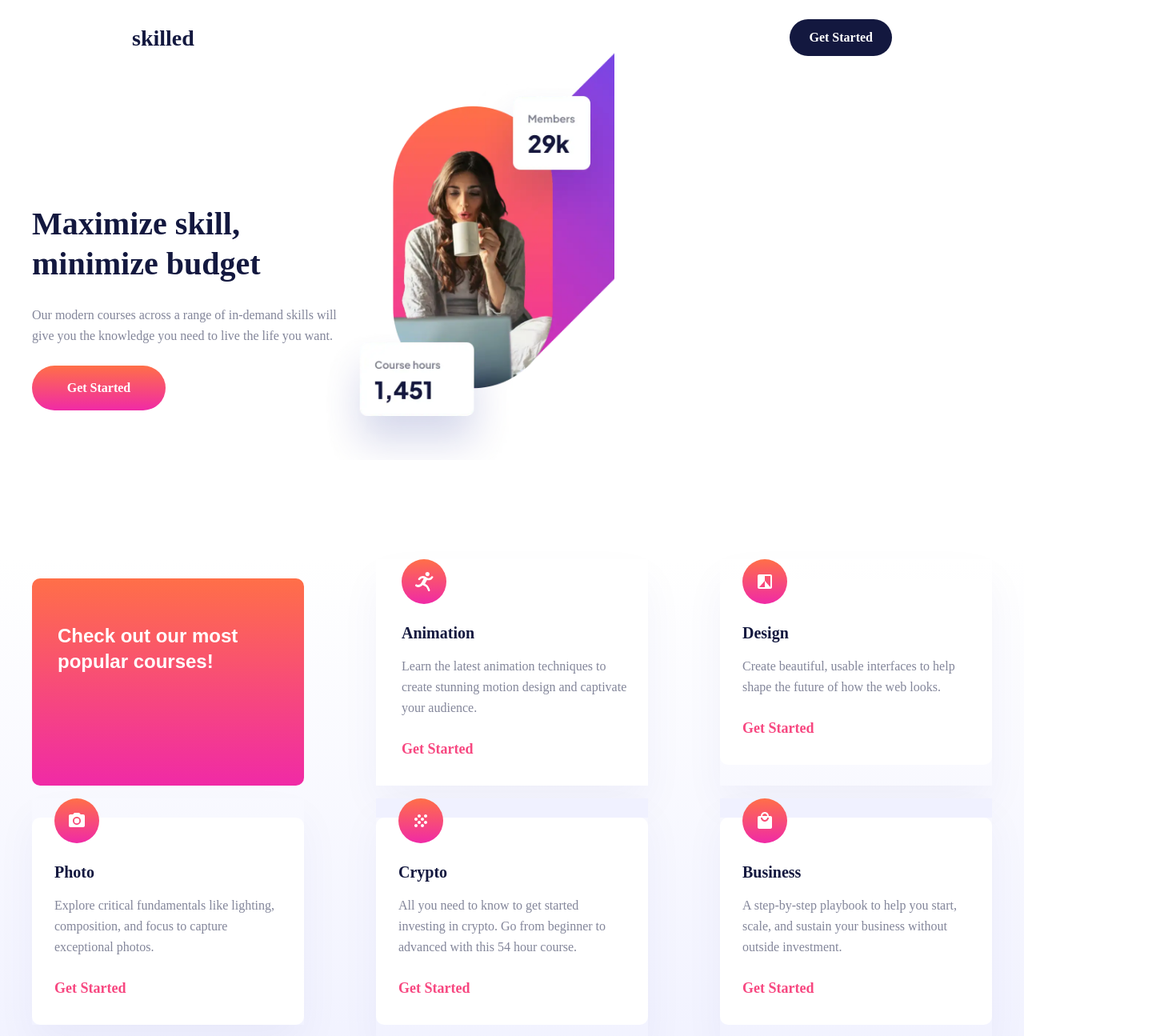
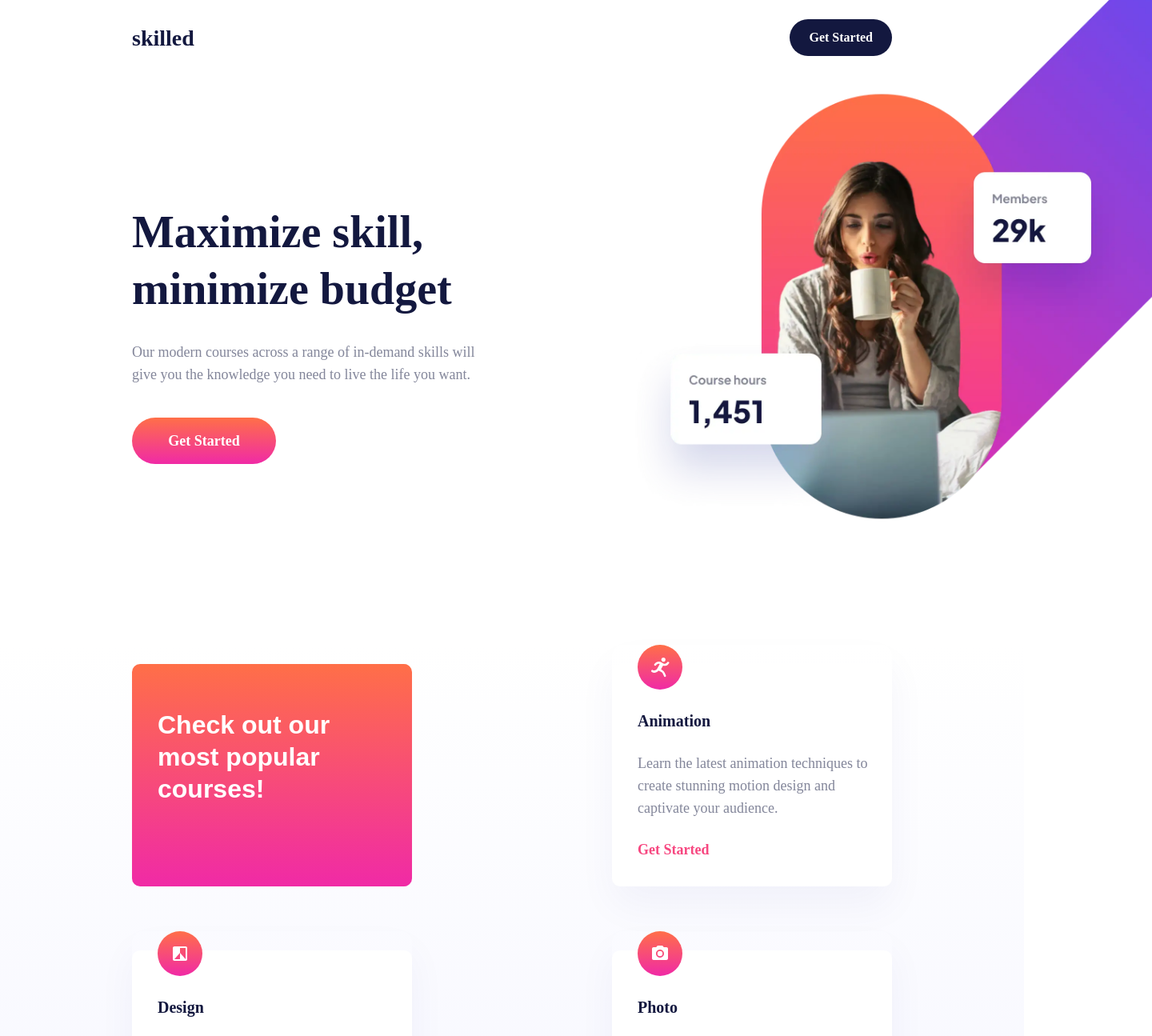
Before and after one commit to roodhouse/frontend-mentor-skilled-landing-page, a React (Create React App) app: page / in a window 1280 px wide. Shown: the top 1295 px of the page at 80% size, 1440 px wide, since content can reach past the window. Built offline with nearby package versions, Linux system fonts and the light colour scheme.

Commit message:
finished all put image scale issue

```diff
--- a/src/App.js
+++ b/src/App.js
@@ -13,7 +13,7 @@ function App() {
         <div id='bodyWrapper'>
           <Body />
         </div>
-        <div id='footerWrapper' className='px-4 bg-naval md:px-10'>
+        <div id='footerWrapper' className='px-4 bg-naval md:px-10 xl:px-[165px]'>
           <Footer />
         </div>
       </div>
--- a/src/components/Body.jsx
+++ b/src/components/Body.jsx
@@ -5,10 +5,10 @@ import Bottom from './body/Bottom'
 function Body() {
   return (
     <div id='bodyContentWrapper'>
-        <div id='topWrapper' className='mb-[66px] px-4 md:px-10 md:mb-[140px]'>
+        <div id='topWrapper' className='mb-[66px] px-4 md:px-10 md:mb-[140px] xl:px-[165px] xl:mb-[180px]'>
             <Top />
         </div>
-        <div id='bottomWrapper' className='bg-gradient-to-b from-white from-0% to-offWhite to-100% px-4 pb-20 md:px-10 md:pb-[86px]'>
+        <div id='bottomWrapper' className='bg-gradient-to-b from-white from-0% to-offWhite to-100% px-4 pb-20 md:px-10 md:pb-[86px] xl:px-[165px] xl:pb-[140px]'>
             <Bottom />
         </div>
     </div>
--- a/src/components/Footer.jsx
+++ b/src/components/Footer.jsx
@@ -1,4 +1,5 @@
 import React from 'react'
+import '../App.css'
 
 
 function Footer() {
@@ -7,7 +8,7 @@ function Footer() {
         <div id='footerLogo' className='font-["Plus_Jakarta_Sans"] font-extrabold text-[28px] leading-[35px] text-white py-11'>
             <h1>skilled</h1>
         </div>
-        <div id='footerBtn' className='bg-gradient-to-b from-blueGradientOne from-0% to-blueGradientTwo to-100% font-["Plus_Jakarta_Sans"] font-bold text-base leading-[28px] text-white px-6 py-[9px] rounded-[28px]'>
+        <div id='footerBtn' className='bg-gradient-to-b from-blueGradientOne from-0% to-blueGradientTwo to-100% font-["Plus_Jakarta_Sans"] font-bold text-base leading-[28px] text-white px-6 py-[9px] rounded-[28px] hover:cursor-pointer'>
             <button>Get Started</button>
         </div>
     </div>
--- a/src/components/Header.jsx
+++ b/src/components/Header.jsx
@@ -1,4 +1,5 @@
 import React from 'react'
+import '../App.css'
 
 
 function Header() {
@@ -7,7 +8,7 @@ function Header() {
         <div id='headerLogo' className='font-["Plus_Jakarta_Sans"] font-extrabold text-[28px] leading-[35px] text-naval'>
             <h1>skilled</h1>
         </div>
-        <div id='headerBtn' className='bg-naval font-["Plus_Jakarta_Sans"] font-bold text-base leading-[28px] text-white px-6 py-[9px] rounded-[28px]'>
+        <div id='headerBtn' className='bg-naval font-["Plus_Jakarta_Sans"] font-bold text-base leading-[28px] text-white px-6 py-[9px] rounded-[28px] xl:hover:bg-purple xl:hover:cursor-pointer'>
             <button>Get Started</button>
         </div>
     </div>
--- a/src/components/body/Bottom.jsx
+++ b/src/components/body/Bottom.jsx
@@ -5,109 +5,108 @@ import Photo from '../../assets/icon-photography.svg'
 import Crypto from '../../assets/icon-crypto.svg'
 import Business from '../../assets/icon-business.svg'
 
-// todo: fix cards to match animation card
+// todo: fix width issue on image, fix bottom section
 
 function Bottom() {
   return (
     <div id='bottomContentWrapper'>
         <div id="bottomCards" className='md:flex md:flex-wrap md:justify-between'>
-            <div id="bottomHeading" className='rounded-[10px] bg-gradient-to-b from-orangeGradientTwo from-0% to-orangeGradientOne to-100% pt-6 pb-8 px-7 text-white text-2xl leading-[32px] text-left font-extrabold mb-4 md:w-[340px] md:pt-[56px] md:pl-8 md:mt-6'>
+            <div id="bottomHeading" className='rounded-[10px] bg-gradient-to-b from-orangeGradientTwo from-0% to-orangeGradientOne to-100% pt-6 pb-8 px-7 text-white text-2xl leading-[32px] text-left font-extrabold mb-4 md:w-[340px] md:pt-[56px] md:pl-8 md:mt-6 xl:w-[350px] xl:text-[32px] xl:leading-[40px] xl:mb-[56px]'>
                 <h2>Check out our most popular courses!</h2>
             </div>
-                <div id="animationCard" className='flex flex-col items-start text-left bg-white px-7 mb-4 shadow-[0px_25px_50px_rgba(6,22,141,0.0442381)] md:w-[340px] md:pl-8 md:pr-[22px]'>
-                    <div id="animationImageContainer" className='max-h-[24px]'>
+                <div id="animationCard" className='flex flex-col items-start text-left bg-white px-7 mb-4 shadow-[0px_25px_50px_rgba(6,22,141,0.0442381)] md:w-[340px] md:pl-8 md:pr-[22px] xl:w-[350px] xl:mb-[56px] xl:rounded-[15px] xl:bg-transparent xl:px-0'>
+                    <div id="animationImageContainer" className='max-h-[24px] xl:bg-transparent xl:w-full xl:pl-8 xl:pr-[22px] xl:z-10'>
                         <div id='animationImage'>
                             <img src={Animation} alt="Animation card" />
                         </div>
                     </div>
-                    <div id="animationTextContainer" className='pt-[56px] rounded-[10px]'>
-                        <div id="animationTitle" className='mb-4 font-["Plus_Jakarta_Sans"] font-extrabold text-xl leading-[25px] text-naval'>
+                    <div id="animationTextContainer" className='pt-[56px] rounded-[10px] xl:bg-white xl:pl-8 xl:pr-[22px]'>
+                        <div id="animationTitle" className='mb-4 font-["Plus_Jakarta_Sans"] font-extrabold text-xl leading-[25px] text-naval xl:mb-6 xl:text2xl xl:leading-[30px]'>
                             <h3>Animation</h3>
                         </div>
-                        <div id="animationText" className='mb-6 font-["Plus_Jakarta_Sans"] font-medium text-base leading-[26px] text-silver'>
+                        <div id="animationText" className='mb-6 font-["Plus_Jakarta_Sans"] font-medium text-base leading-[26px] text-silver xl:text-lg xl:leading-[28px]'>
                             <p>Learn the latest animation techniques to create stunning motion design and captivate your audience.</p>
                         </div>
-                        <div id="animationAsk" className='mb-8 font-["Plus_Jakarta_Sans"] font-bold text-lg leading-[28px] text-hotPink'>
+                        <div id="animationAsk" className='mb-8 font-["Plus_Jakarta_Sans"] font-bold text-lg leading-[28px] text-hotPink hover:text-pink hover:cursor-pointer xl:max-w-[105px]'>
                             <p>Get Started</p>
                         </div>
                     </div>
                 </div>
-                <div id="designCard" className='flex flex-col items-start text-left mb-4 shadow-[0px_25px_50px_rgba(6,22,141,0.0442381)] md:w-[340px]'>
-                    <div id="designImageContainer" className='max-h-[24px] bg-[#F2F3FB] w-full px-7 z-10 md:bg-transparent'>
+                <div id="designCard" className='flex flex-col items-start text-left bg-white px-7 mb-4 shadow-[0px_25px_50px_rgba(6,22,141,0.0442381)] md:w-[340px] md:pl-8 md:pr-[22px] xl:w-[350px] xl:mb-[56px] xl:rounded-[15px] xl:bg-transparent xl:px-0'>
+                    <div id="designImageContainer" className='max-h-[24px] xl:bg-transparent xl:w-full xl:pl-8 xl:pr-[22px] xl:z-10'>
                         <div id='designImage'>
                             <img src={Design} alt="Design card" />
                         </div>
                     </div>
-                    <div id="designTextContainer" className='pt-[56px] px-7 rounded-[10px] bg-white'>
-                        <div id="designTitle" className='mb-4 font-["Plus_Jakarta_Sans"] font-extrabold text-xl leading-[25px] text-naval'>
+                    <div id="designTextContainer" className='pt-[56px] rounded-[10px] xl:bg-white xl:pl-8 xl:pr-[22px]'>
+                        <div id="designTitle" className='mb-4 font-["Plus_Jakarta_Sans"] font-extrabold text-xl leading-[25px] text-naval xl:mb-6 xl:text2xl xl:leading-[30px]'>
                             <h3>Design</h3>
                         </div>
-                        <div id="designText" className='mb-6 font-["Plus_Jakarta_Sans"] font-medium text-base leading-[26px] text-silver'>
-                            <p>Create beautiful, usable interfaces to help shape the future of how the web looks.</p>
+                        <div id="designText" className='mb-6 font-["Plus_Jakarta_Sans"] font-medium text-base leading-[26px] text-silver xl:text-lg xl:leading-[28px] xl:min-h-[112px]'>
+                        <p>Create beautiful, usable interfaces to help shape the future of how the web looks.</p>
                         </div>
-                        <div id="designAsk" className='mb-8 font-["Plus_Jakarta_Sans"] font-bold text-lg leading-[28px] text-hotPink'>
+                        <div id="designAsk" className='mb-8 font-["Plus_Jakarta_Sans"] font-bold text-lg leading-[28px] text-hotPink hover:text-pink hover:cursor-pointer xl:max-w-[105px]'>
                             <p>Get Started</p>
                         </div>
                     </div>
                 </div>
 
-                <div id="photoCard" className='flex flex-col items-start text-left mb-4 shadow-[0px_25px_50px_rgba(6,22,141,0.0442381)] md:w-[340px]'>
-                    <div id="photoImageContainer" className='max-h-[24px] bg-[#F1F4FD] w-full px-7 z-10 md:bg-transparent'>
+                <div id="photoCard" className='flex flex-col items-start text-left bg-white px-7 mb-4 shadow-[0px_25px_50px_rgba(6,22,141,0.0442381)] md:w-[340px] md:pl-8 md:pr-[22px] xl:w-[350px] xl:rounded-[15px] xl:mb-0 xl:bg-transparent xl:px-0'>
+                    <div id="photoImageContainer" className='max-h-[24px] xl:bg-transparent xl:w-full xl:pl-8 xl:pr-[22px] xl:z-10'>
                         <div id='photoImage'>
                             <img src={Photo} alt="Photography card" />
                         </div>
                     </div>
-                    <div id="photoTextContainer" className='pt-[56px] px-7 rounded-[10px] bg-white'>
-                        <div id="photoTitle" className='mb-4 font-["Plus_Jakarta_Sans"] font-extrabold text-xl leading-[25px] text-naval'>
+                    <div id="photoTextContainer" className='pt-[56px] rounded-[10px] xl:bg-white xl:pl-8 xl:pr-[22px]'>
+                        <div id="photoTitle" className='mb-4 font-["Plus_Jakarta_Sans"] font-extrabold text-xl leading-[25px] text-naval xl:mb-6 xl:text2xl xl:leading-[30px]'>
                             <h3>Photo</h3>
                         </div>
-                        <div id="photoText" className='mb-6 font-["Plus_Jakarta_Sans"] font-medium text-base leading-[26px] text-silver'>
-                            <p>Explore critical fundamentals like lighting, composition, and focus to capture exceptional photos.</p>
+                        <div id="photoText" className='mb-6 font-["Plus_Jakarta_Sans"] font-medium text-base leading-[26px] text-silver xl:text-lg xl:leading-[28px] xl:min-h-[112px]'>
+                        <p>Explore critical fundamentals like lighting, composition, and focus to capture exceptional photos.</p>
                         </div>
-                        <div id="photoAsk" className='mb-8 font-["Plus_Jakarta_Sans"] font-bold text-lg leading-[28px] text-hotPink'>
+                        <div id="photoAsk" className='mb-8 font-["Plus_Jakarta_Sans"] font-bold text-lg leading-[28px] text-hotPink hover:text-pink hover:cursor-pointer xl:max-w-[105px]'>
                             <p>Get Started</p>
                         </div>
                     </div>
                 </div>
 
-                <div id="cryptoCard" className='flex flex-col items-start text-left mb-4 shadow-[0px_25px_50px_rgba(6,22,141,0.0442381)] md:w-[340px] md:mb-0'>
-                    <div id="cryptoImageContainer" className='max-h-[24px] bg-offWhite w-full px-7 z-10'>
+                <div id="cryptoCard" className='flex flex-col items-start text-left bg-white px-7 mb-4 shadow-[0px_25px_50px_rgba(6,22,141,0.0442381)] md:w-[340px] md:pl-8 md:pr-[22px] xl:w-[350px] xl:rounded-[15px] xl:mb-0 xl:bg-transparent xl:px-0'>
+                    <div id="cryptoImageContainer" className='max-h-[24px] xl:bg-transparent xl:w-full xl:pl-8 xl:pr-[22px] xl:z-10'>
                         <div id='cryptoImage'>
                             <img src={Crypto} alt="Crypto card" />
                         </div>
                     </div>
-                    <div id="cryptoTextContainer" className='pt-[56px] px-7 rounded-[10px] bg-white'>
-                        <div id="cryptoTitle" className='mb-4 font-["Plus_Jakarta_Sans"] font-extrabold text-xl leading-[25px] text-naval'>
+                    <div id="cryptoTextContainer" className='pt-[56px] rounded-[10px] xl:bg-white xl:pl-8 xl:pr-[22px]'>
+                        <div id="cryptoTitle" className='mb-4 font-["Plus_Jakarta_Sans"] font-extrabold text-xl leading-[25px] text-naval xl:mb-6 xl:text2xl xl:leading-[30px]'>
                             <h3>Crypto</h3>
                         </div>
-                        <div id="cryptoText" className='mb-6 font-["Plus_Jakarta_Sans"] font-medium text-base leading-[26px] text-silver'>
-                            <p>All you need to know to get started investing in crypto. Go from beginner to advanced with this 54 hour course.</p>
+                        <div id="cryptoText" className='mb-6 font-["Plus_Jakarta_Sans"] font-medium text-base leading-[26px] text-silver xl:text-lg xl:leading-[28px]'>
+                        <p>All you need to know to get started investing in crypto. Go from beginner to advanced with this 54 hour course.</p>
                         </div>
-                        <div id="cryptoAsk" className='mb-8 font-["Plus_Jakarta_Sans"] font-bold text-lg leading-[28px] text-hotPink'>
+                        <div id="cryptoAsk" className='mb-8 font-["Plus_Jakarta_Sans"] font-bold text-lg leading-[28px] text-hotPink hover:text-pink hover:cursor-pointer xl:max-w-[105px]'>
                             <p>Get Started</p>
                         </div>
                     </div>
                 </div>
 
-                <div id="businessCard" className='flex flex-col items-start text-left shadow-[0px_25px_50px_rgba(6,22,141,0.0442381)] md:w-[340px]'>
-                    <div id="businessImageContainer" className='max-h-[24px] bg-offWhite w-full px-7 z-10'>
+                <div id="businessCard" className='flex flex-col items-start text-left bg-white px-7 mb-4 shadow-[0px_25px_50px_rgba(6,22,141,0.0442381)] md:w-[340px] md:pl-8 md:pr-[22px] xl:w-[350px] xl:rounded-[15px] xl:mb-0 xl:bg-transparent xl:px-0'>
+                    <div id="businessImageContainer" className='max-h-[24px] xl:bg-transparent xl:w-full xl:pl-8 xl:pr-[22px] xl:z-10'>
                         <div id='businessImage'>
-                            <img src={Business} alt="Business card" />
+                            <img src={Business} alt="Crypto card" />
                         </div>
                     </div>
-                    <div id="businessTextContainer" className='pt-[56px] px-7 rounded-[10px] bg-white'>
-                        <div id="businessTitle" className='mb-4 font-["Plus_Jakarta_Sans"] font-extrabold text-xl leading-[25px] text-naval'>
+                    <div id="businessTextContainer" className='pt-[56px] rounded-[10px] xl:bg-white xl:pl-8 xl:pr-[22px]'>
+                        <div id="businessTitle" className='mb-4 font-["Plus_Jakarta_Sans"] font-extrabold text-xl leading-[25px] text-naval xl:mb-6 xl:text2xl xl:leading-[30px]'>
                             <h3>Business</h3>
                         </div>
-                        <div id="businessText" className='mb-6 font-["Plus_Jakarta_Sans"] font-medium text-base leading-[26px] text-silver'>
-                            <p>A step-by-step playbook to help you start, scale, and sustain your business without outside investment.</p>
+                        <div id="businessText" className='mb-6 font-["Plus_Jakarta_Sans"] font-medium text-base leading-[26px] text-silver xl:text-lg xl:leading-[28px]'>
+                        <p>A step-by-step playbook to help you start, scale, and sustain your business without outside investment.</p>
                         </div>
-                        <div id="businessAsk" className='mb-8 font-["Plus_Jakarta_Sans"] font-bold text-lg leading-[28px] text-hotPink'>
+                        <div id="businessAsk" className='mb-8 font-["Plus_Jakarta_Sans"] font-bold text-lg leading-[28px] text-hotPink hover:text-pink hover:cursor-pointer xl:max-w-[105px]'>
                             <p>Get Started</p>
                         </div>
                     </div>
                 </div>
-
         </div>
     </div>
   )
--- a/src/components/body/Top.jsx
+++ b/src/components/body/Top.jsx
@@ -1,24 +1,27 @@
 import React from 'react'
+import '../../App.css'
 import TopImage from '../../assets/image-hero-mobile@2x.webp';
 import TabletImage from '../../assets/image-hero-tablet@2x.webp'
+import DesktopImage from '../../assets/image-hero-desktop@2x.webp'
 
 function Top() {
   return (
     <div id='topContentWrapper' className='flex flex-col text-left'>
-        <div id="textWrapper" className='md:max-w-[398px]'>
-            <div id="heading" className='mb-[26px] font-["Plus_Jakarta_Sans"] text-[40px] leading-[50px] font-extrabold text-naval'>
+        <div id="textWrapper" className='md:max-w-[398px] xl:max-w-[457px]'>
+            <div id="heading" className='mb-[26px] font-["Plus_Jakarta_Sans"] text-[40px] leading-[50px] font-extrabold text-naval xl:text-[56px] xl:leading-[71px] xl:mb-[29px]'>
                 <h2>Maximize skill, minimize budget</h2>
             </div>
-            <div id="subLine" className='mb-6 font-["Plus_Jakarta_Sans"] text-base leading-[26px] font-medium text-silver'>
+            <div id="subLine" className='mb-6 font-["Plus_Jakarta_Sans"] text-base leading-[26px] font-medium text-silver xl:text-lg xl:leading-[28px] xl:mb-10 xl:max-w-[445px]'>
                 <p>Our modern courses across a range of in-demand skills will give you the knowledge you need to live the life you want.</p>
             </div>
-            <div id="topButton" className='mb-[46px] rounded-[31.5px] text-white bg-gradient-to-b from-orangeGradientTwo from-0% to-orangeGradientOne to-100% px-[37px] py-[15px] w-[167px] text-center font-["Plus_Jakarta_Sans"] text-base leading-[26px] font-bold'>
+            <div id="topButton" className='mb-[46px] rounded-[31.5px] text-white bg-gradient-to-b from-orangeGradientTwo from-0% to-orangeGradientOne to-100% px-[37px] py-[15px] w-[167px] text-center font-["Plus_Jakarta_Sans"] text-base leading-[26px] font-bold xl:text-lg xl:leading-[28px] xl:w-[180px] xl:hover:cursor-pointer'>
                 <button>Get Started</button>
             </div>
         </div>
-        <div id='topImage' className='md:absolute md:w-[368px] md:h-[640px] md:overflow-hidden md:left-[400px] md:top-[-65px]'>
+        <div id='topImage' className='md:absolute md:w-[368px] md:h-[640px] md:overflow-hidden md:left-[400px] md:top-[-65px] xl:w-[653px] xl:h-fit xl:top-[-180px] xl:left-[787px]'>
             <img src={TopImage} alt="Cofee drinker" className='md:hidden' />
-            <img src={TabletImage} alt="Cofee drinker" className='hidden md:block md:max-w-[640px] md:w-[640px]' />
+            <img src={TabletImage} alt="Cofee drinker" className='hidden md:block md:max-w-[640px] md:w-[640px] xl:hidden' />
+            <img src={DesktopImage} alt="Cofee drinker" className='hidden xl:block xl:max-w-[991px] xl:w-[991px] xl:h-full' />
         </div>
     </div>
   )
```
Also changed, not shown: src/App.css (+8 -0 lines).
